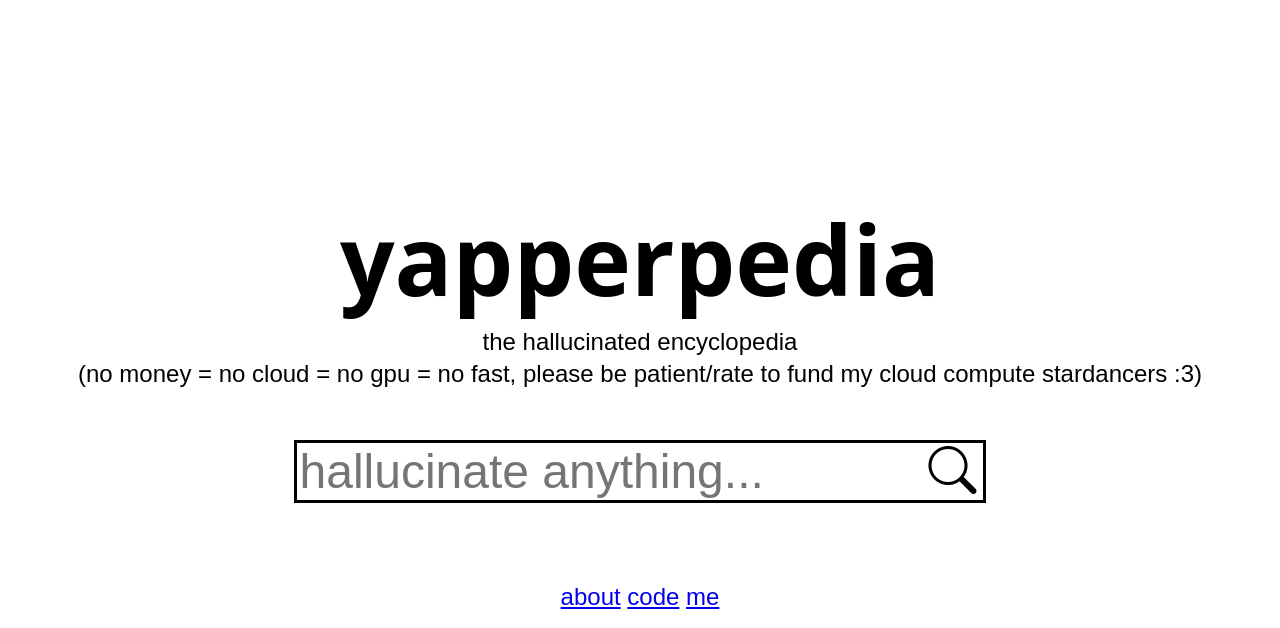
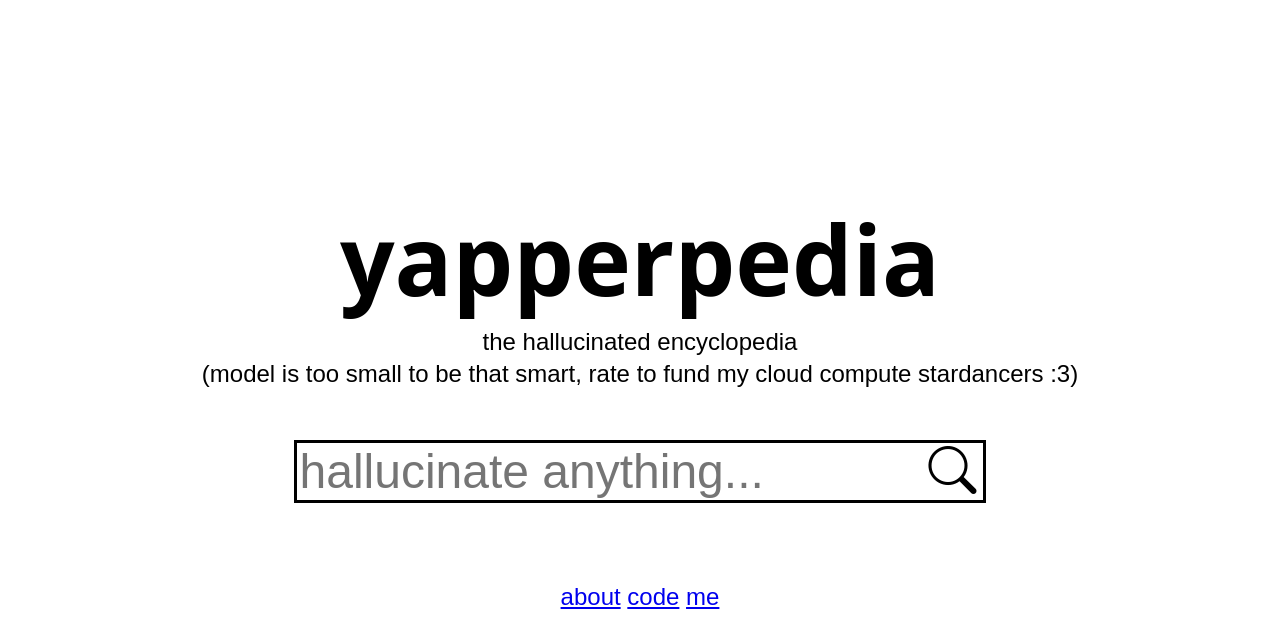
Before and after one commit to craisined/tinyapper, a Flask app: page / in a window 1280 px wide. Shown: the top 628 px of the page. Run offline with Flask 3, Linux system fonts and the light colour scheme; parts of the project's set-up code (start-up, migrations or seed data) failed here and were passed over; some web fonts are replaced.

Commit message:
update msg

```diff
--- a/demos/yapperpedia/templates/index.html
+++ b/demos/yapperpedia/templates/index.html
@@ -12,7 +12,7 @@
     <hgroup>
         <h1>yapperpedia</h1>
         <p>the hallucinated encyclopedia</p>
-        <p>(no money = no cloud = no gpu = no fast, please be patient/rate to fund my cloud compute stardancers :3)</p>
+        <p>(model is too small to be that smart, rate to fund my cloud compute stardancers :3)</p>
     </hgroup>
     <search class="front-page-search">
         <form action="/search" method="get">
```
